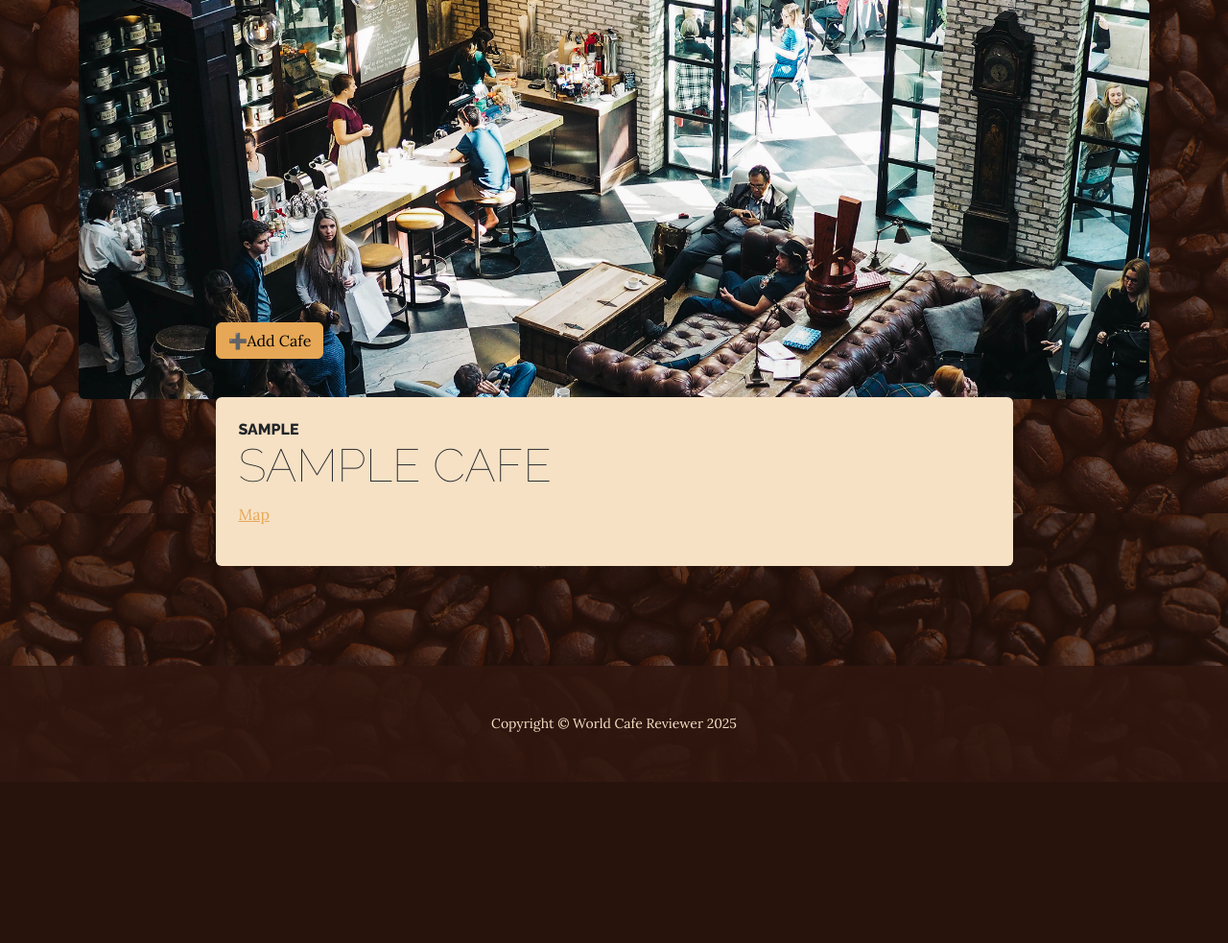
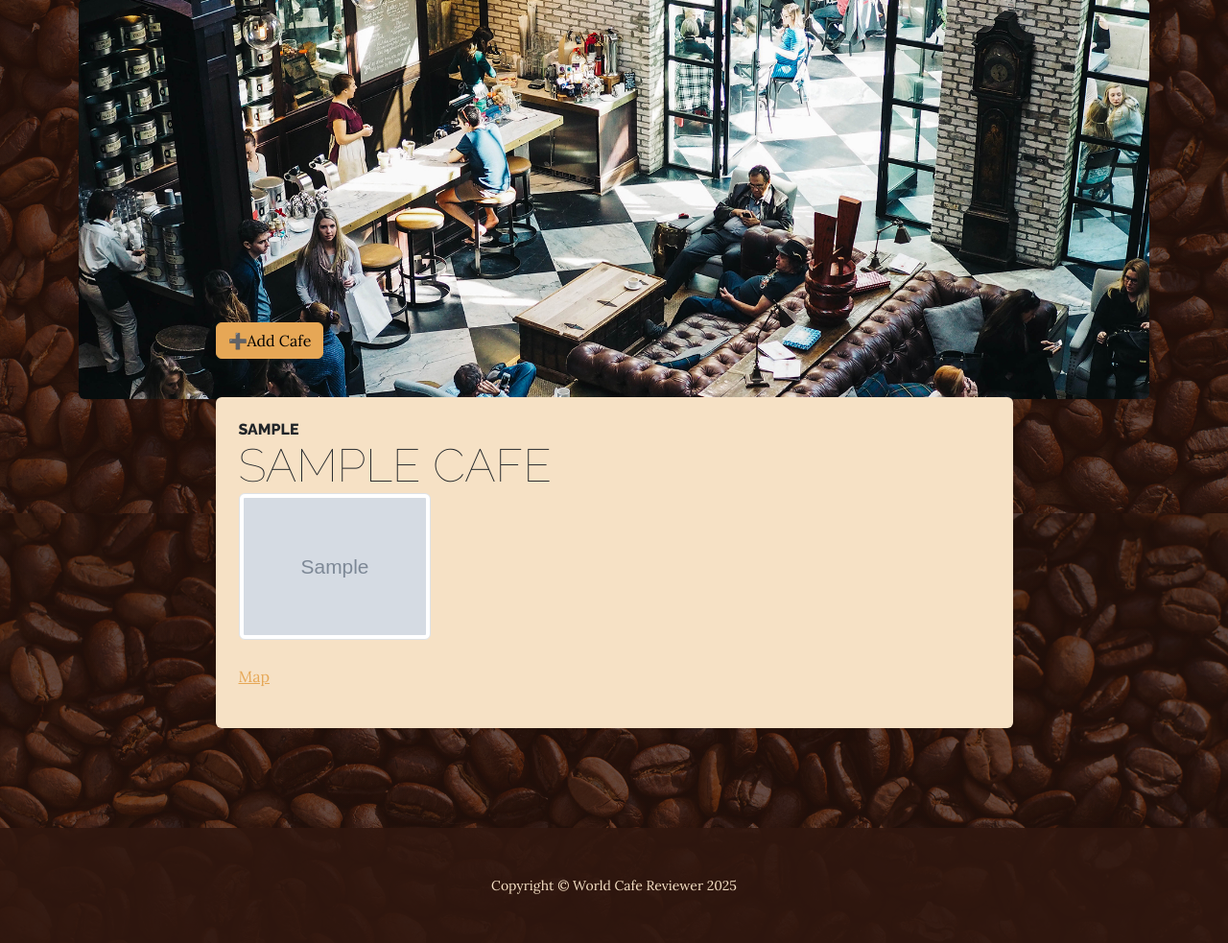
Before and after one commit to Keegan-George/cafe-website, a Flask app: page /cafes in a window 1280 px wide. Shown: the part 441-1424 px from the top of the page at 96% size. Before the commit the page ends 1253 px from the top, so only its background shows below. Run offline with Flask 3, Linux system fonts and the light colour scheme; tables that the repository leaves empty hold one stand-in row (values such as "Sample post"); grey boxes marked "Sample" are stand-in pictures; some libraries are stand-ins or nearby versions.

Commit message:
Add thumbnail images to cafe card

```diff
--- a/templates/cafes.html
+++ b/templates/cafes.html
@@ -1,6 +1,4 @@
-{% extends 'base.html' %}
-
-{% block body %}
+{% extends 'base.html' %} {% block body %}
 <section class="page-section about-heading">
   <div class="container">
     <img
@@ -11,16 +9,28 @@
     <div class="about-heading-content">
       <div class="row">
         <div class="col-xl-9 col-lg-10 mx-auto">
-          <p><a href="{{url_for('add_cafe')}}" class="btn btn-primary mb-3">➕Add Cafe</a></p>
+          <p>
+            <a href="{{url_for('add_cafe')}}" class="btn btn-primary mb-3"
+              >➕Add Cafe</a
+            >
+          </p>
           {% for cafe in cafes %}
           <div class="bg-faded rounded p-4 my-4">
             <h2 class="section-heading mb-2">
               <span class="section-heading-upper">{{cafe.location}}</span>
               <span class="section-heading-lower"
-                ><a href="{{url_for('view_cafe', id=cafe.id)}}" style="text-decoration: none; color: inherit;"
+                ><a
+                  href="{{url_for('view_cafe', id=cafe.id)}}"
+                  style="text-decoration: none; color: inherit"
                   >{{cafe.name}}</a
                 ></span
               >
+              <img
+                src="{{cafe.img_url}}"
+                alt="{{cafe.name}}"
+                class="img-thumbnail mb-3"
+                style="max-width: 200px"
+              />
             </h2>
             <p>
               <a href="{{cafe.map_url}}" target="_blank">Map</a>
```
